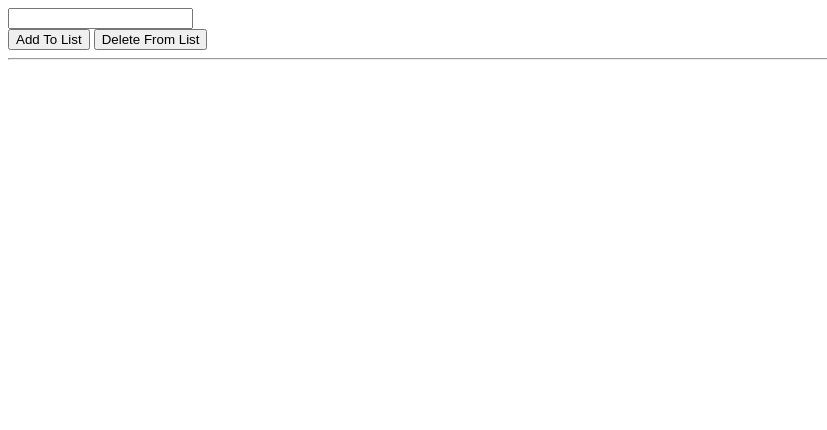
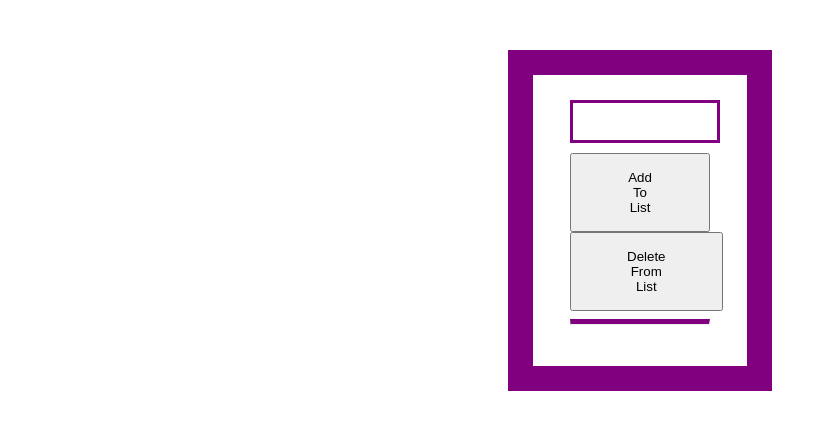
Before and after one commit to mwarnsley/To-Do-List, a plain HTML site: page index.html in a window 1280 px wide. Shown: the whole page, without its empty margins (0-827 px from the left). Drawn offline with nearby package versions, Linux system fonts and the light colour scheme.

Commit message:
Adding the css to the to do list

```diff
--- a/list.css
+++ b/list.css
@@ -1 +1,26 @@
-ECHO is on.
+.container-2{
+  margin-top: 50px;
+  padding: 0px 500px;
+  text-align: center;
+}
+.list-border{
+   border: 25px solid purple;
+   padding: 25px 37px;
+}
+.list-input{
+  border: 3px solid purple;
+  height: 35px;
+  margin-bottom: 10px;
+  width: 100%;
+
+}
+button{
+  padding: 15px 55px;
+}
+hr{
+  border-top: 5px solid purple;
+}
+ul li{
+  list-style-type: none;
+  text-align: left;
+}
```
